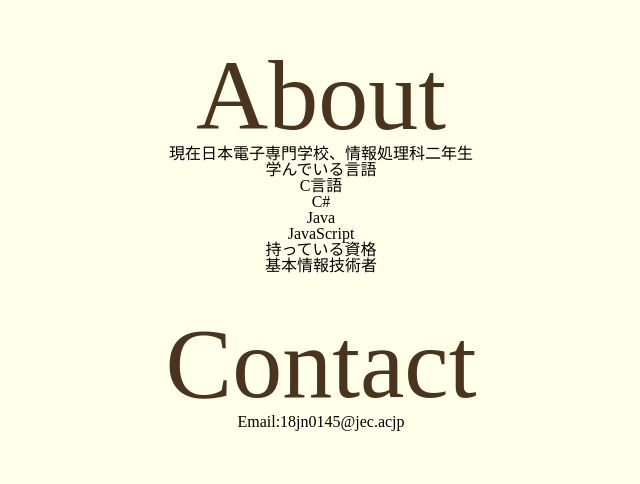
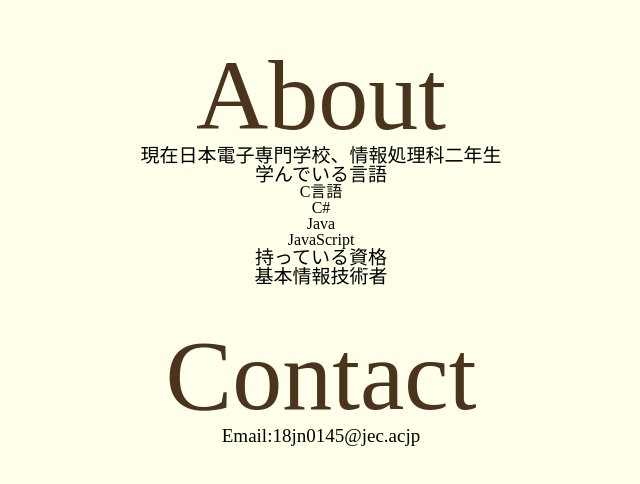
Before and after one commit to YoshinoShotaro/yos, a plain HTML site: page index.html in a window 1280 px wide. Shown: the part 940-1424 px from the top of the page, without its empty margins (319-959 px from the left). Drawn offline with nearby package versions, Linux system fonts and the light colour scheme.

Commit message:
Add files via upload

```diff
--- a/style.css
+++ b/style.css
@@ -25,9 +25,6 @@ nav{
 	position:fixed;
 	z-index: 9999;
 	}
-nav ul{
-
-}
  nav li{
 	 list-style-type: none;
 	 margin:10px 10px;
@@ -86,3 +83,6 @@ div.contents{
     padding-top: 70px;
     margin-top: -70px;
 }
+div.contents p{
+	font-size: 19px;
+}
```
